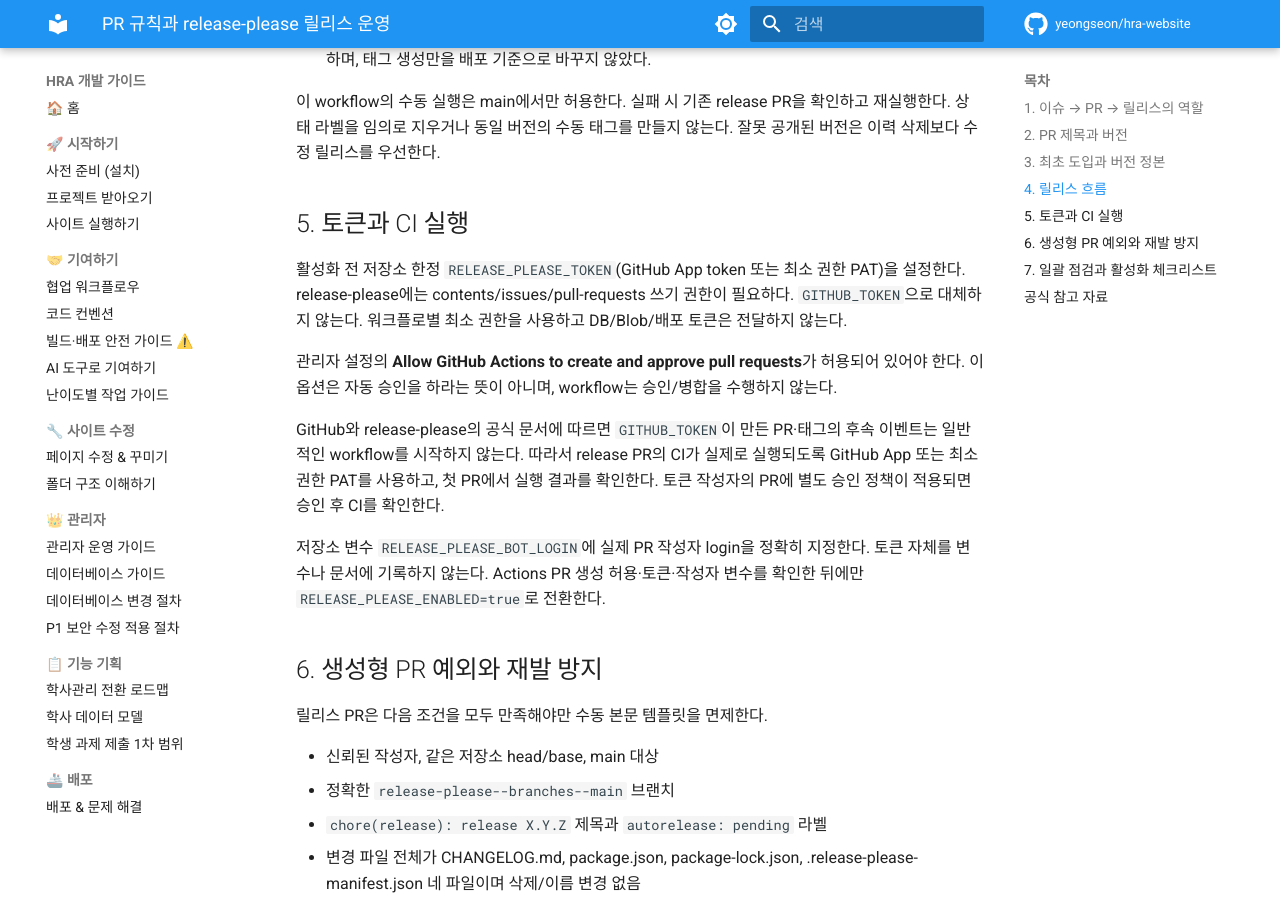
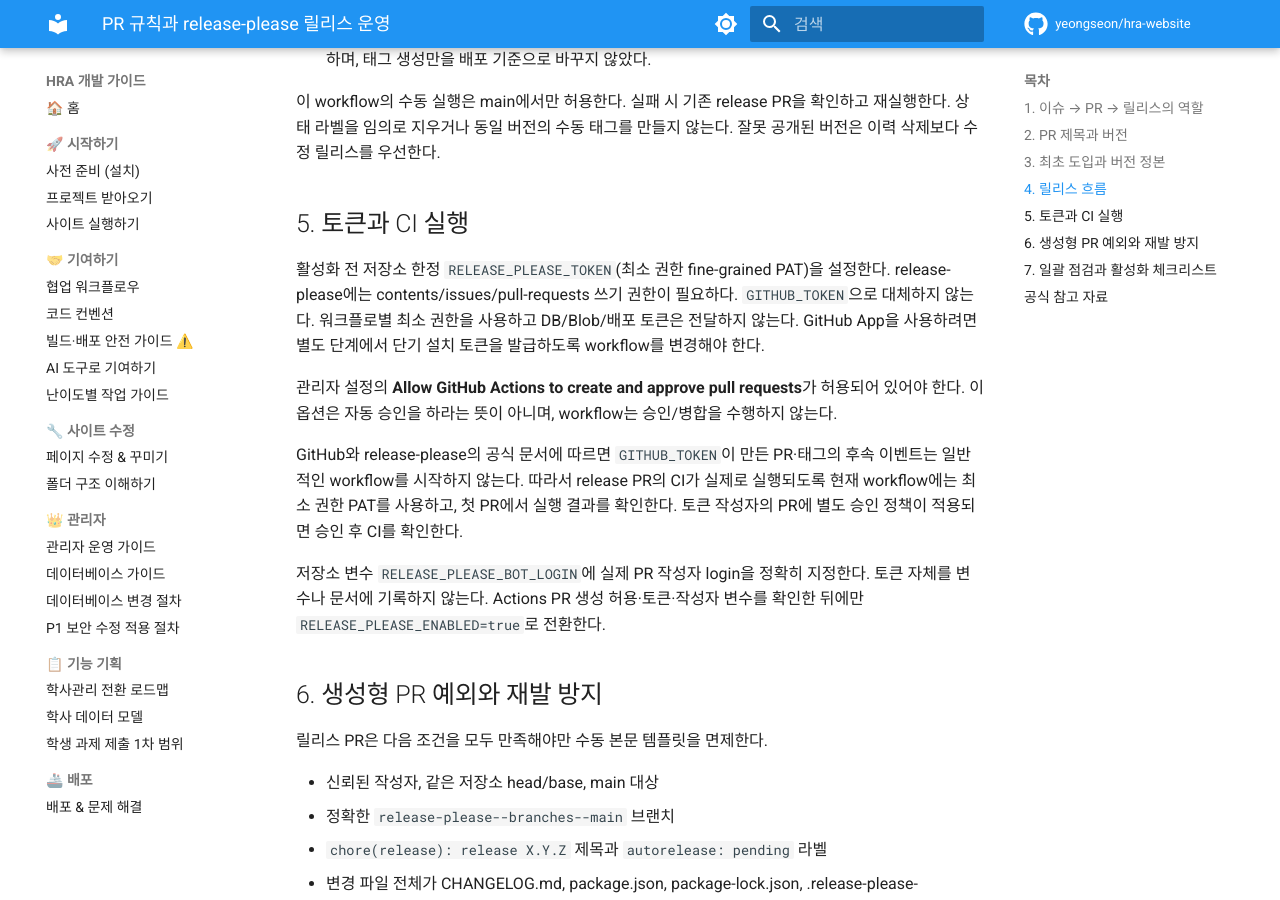
Before and after one commit to yeongseon/hra-website, an MkDocs documentation site: the page built from docs/contributing/releasing.md, in a window 1280 px wide and 900 px high, scrolled down 2327 px. Built offline with MkDocs 1.6.1 and Material for MkDocs 9.7.7, drawn with Linux system fonts in a browser that asks for light colours; comment, search, counter and statistics services are not loaded.

Commit message:
docs: 명시적 PAT 기반 릴리스 활성화 절차 정리

```diff
--- a/docs/contributing/releasing.md
+++ b/docs/contributing/releasing.md
@@ -54,11 +54,11 @@ scope는 `auth`, `academic`, `attendance`, `upload`, `ci`, `release`처럼 변
 
 ## 5. 토큰과 CI 실행
 
-활성화 전 저장소 한정 `RELEASE_PLEASE_TOKEN`(GitHub App token 또는 최소 권한 PAT)을 설정한다. release-please에는 contents/issues/pull-requests 쓰기 권한이 필요하다. `GITHUB_TOKEN`으로 대체하지 않는다. 워크플로별 최소 권한을 사용하고 DB/Blob/배포 토큰은 전달하지 않는다.
+활성화 전 저장소 한정 `RELEASE_PLEASE_TOKEN`(최소 권한 fine-grained PAT)을 설정한다. release-please에는 contents/issues/pull-requests 쓰기 권한이 필요하다. `GITHUB_TOKEN`으로 대체하지 않는다. 워크플로별 최소 권한을 사용하고 DB/Blob/배포 토큰은 전달하지 않는다. GitHub App을 사용하려면 별도 단계에서 단기 설치 토큰을 발급하도록 workflow를 변경해야 한다.
 
 관리자 설정의 **Allow GitHub Actions to create and approve pull requests**가 허용되어 있어야 한다. 이 옵션은 자동 승인을 하라는 뜻이 아니며, workflow는 승인/병합을 수행하지 않는다.
 
-GitHub와 release-please의 공식 문서에 따르면 `GITHUB_TOKEN`이 만든 PR·태그의 후속 이벤트는 일반적인 workflow를 시작하지 않는다. 따라서 release PR의 CI가 실제로 실행되도록 GitHub App 또는 최소 권한 PAT를 사용하고, 첫 PR에서 실행 결과를 확인한다. 토큰 작성자의 PR에 별도 승인 정책이 적용되면 승인 후 CI를 확인한다.
+GitHub와 release-please의 공식 문서에 따르면 `GITHUB_TOKEN`이 만든 PR·태그의 후속 이벤트는 일반적인 workflow를 시작하지 않는다. 따라서 release PR의 CI가 실제로 실행되도록 현재 workflow에는 최소 권한 PAT를 사용하고, 첫 PR에서 실행 결과를 확인한다. 토큰 작성자의 PR에 별도 승인 정책이 적용되면 승인 후 CI를 확인한다.
 
 저장소 변수 `RELEASE_PLEASE_BOT_LOGIN`에 실제 PR 작성자 login을 정확히 지정한다. 토큰 자체를 변수나 문서에 기록하지 않는다. Actions PR 생성 허용·토큰·작성자 변수를 확인한 뒤에만 `RELEASE_PLEASE_ENABLED=true`로 전환한다.
 
```
